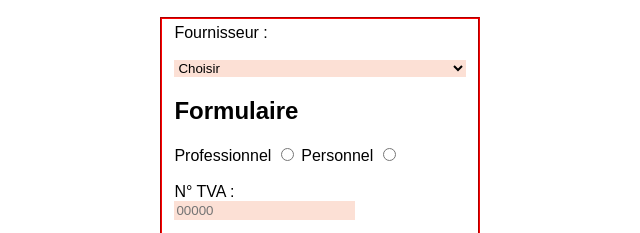
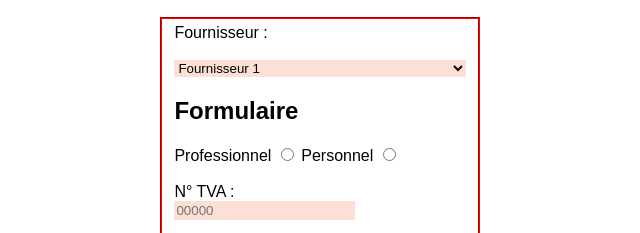
Before and after one commit to JulesROGE/Prosit-5-Web-API, a plain HTML site: page index.html in a window 1280 px wide. Shown: the part 234-467 px from the top of the page, 320-960 px from the left. Drawn offline with Linux system fonts and the light colour scheme; a script that the page names is missing.

Commit message:
Update index.html

```diff
--- a/index.html
+++ b/index.html
@@ -31,7 +31,6 @@
                     <form class="form">
                     <label for="fournisseur">Fournisseur :</label><br>
                         <select name="fournisseur">
-                            <option value ="choix">Choisir</option>
                             <option value ="fournisseur1">Fournisseur 1</option>
                             <option value ="fournisseur2">Fournisseur 2</option>
                             <option value ="fournisseur3">Fournisseur 3</option>
```
